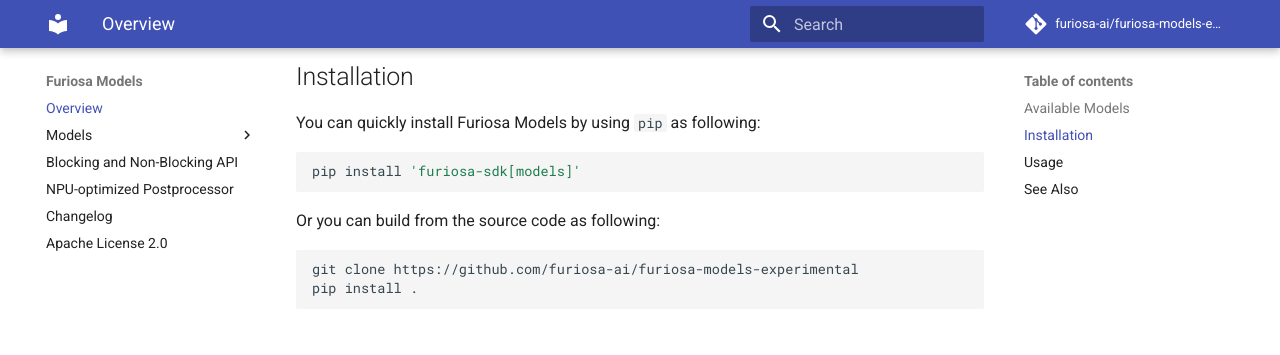
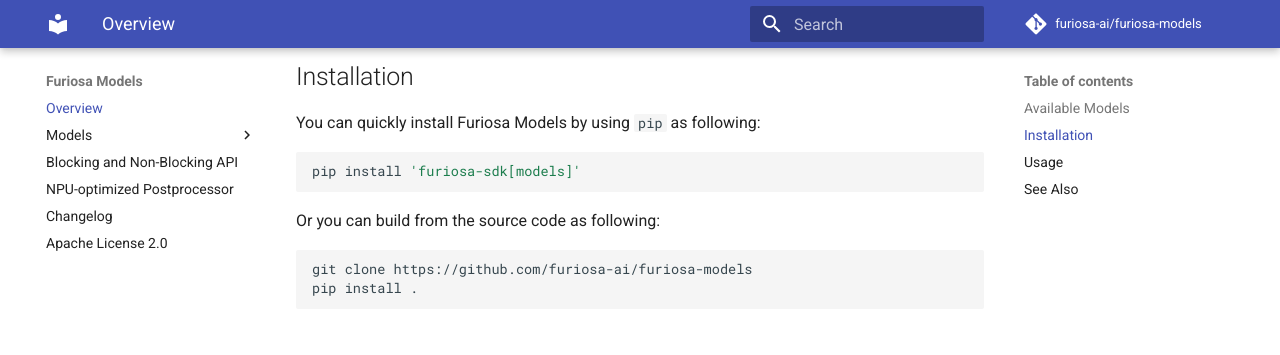
Before and after one commit to furiosa-ai/furiosa-models, an MkDocs documentation site: the page built from docs/index.md, in a window 1280 px wide and 900 px high, scrolled down 684 px. Shown: the top 355 px of the window. Built offline with MkDocs 1.6.1 and Material for MkDocs 9.7.7, drawn with Linux system fonts in a browser that asks for light colours; comment, search, counter and statistics services are not loaded.

Commit message:
Followed modified repository name

````diff
--- a/README.md
+++ b/README.md
@@ -23,7 +23,7 @@
 Or you can build from the source code as following:
 
 ```
-git clone https://github.com/furiosa-ai/furiosa-models-experimental
+git clone https://github.com/furiosa-ai/furiosa-models
 pip install .
 ```
 
@@ -45,5 +45,5 @@
 if you want to access the models with Asynchronous (AsyncIO) client library.
 
 ## See Also
-* [Furiosa Models - Github](https://github.com/furiosa-ai/furiosa-models-experimental)
+* [Furiosa Models - Github](https://github.com/furiosa-ai/furiosa-models)
 * [Furiosa SDK Documentation](https://furiosa-ai.github.io/docs/latest/en/)
--- a/mkdocs.yml
+++ b/mkdocs.yml
@@ -1,12 +1,12 @@
 site_name: Furiosa Models
 site_description: DNN Models optimized for FuriosaAI NPU
-site_url: https://furiosa-ai.github.io/furiosa-models-experimental
+site_url: https://furiosa-ai.github.io/furiosa-models
 
 theme:
   name: material
 
-repo_name: furiosa-ai/furiosa-models-experimental
-repo_url: https://github.com/furiosa-ai/furiosa-models-experimental
+repo_name: furiosa-ai/furiosa-models
+repo_url: https://github.com/furiosa-ai/furiosa-models
 
 nav:
 - Overview: index.md
@@ -19,7 +19,7 @@
 - blocking_and_nonblocking_api.md
 - "NPU-optimized Postprocessor": native_postprocessor.md
 - Changelog: changelog.md
-- Apache License 2.0: 'https://github.com/furiosa-ai/furiosa-models-experimental/blob/main/LICENSE'
+- Apache License 2.0: 'https://github.com/furiosa-ai/furiosa-models/blob/main/LICENSE'
 
 markdown_extensions:
   - pymdownx.highlight:
````
